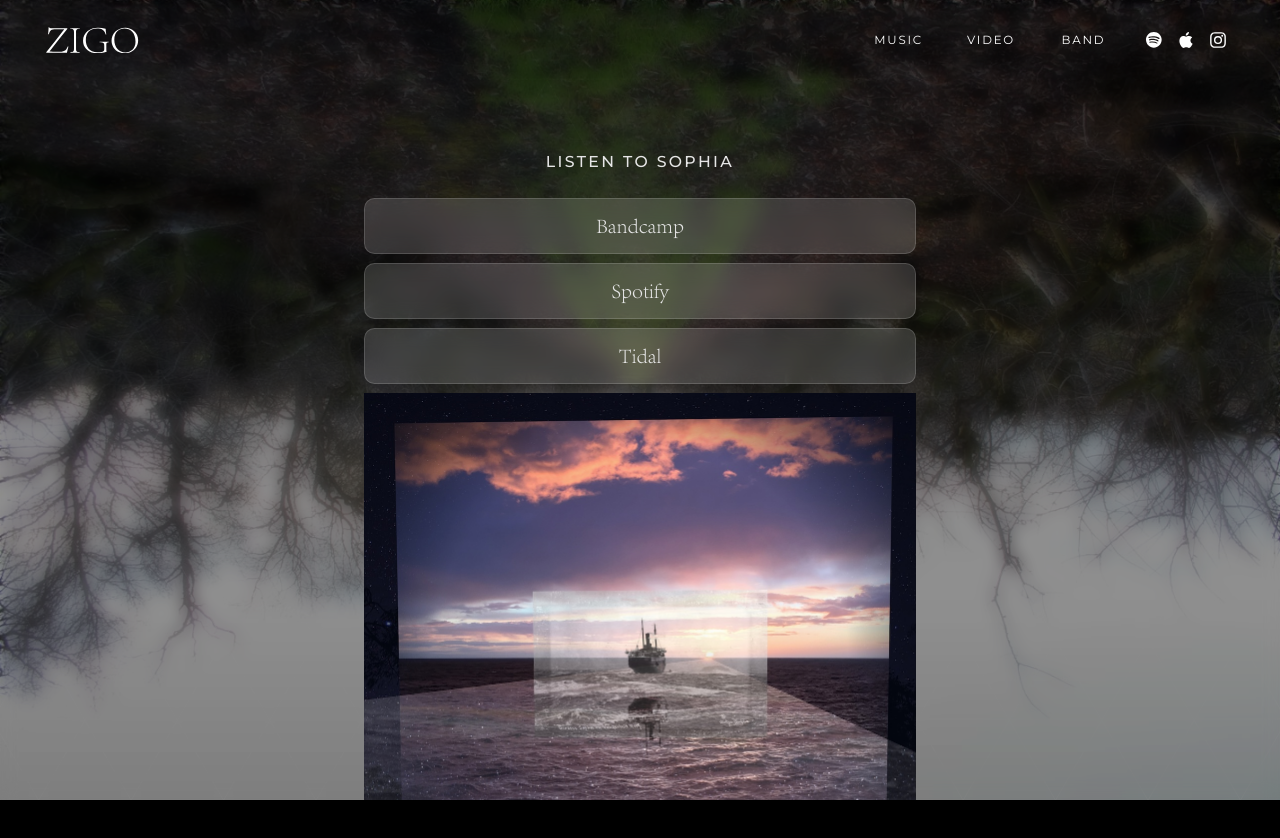
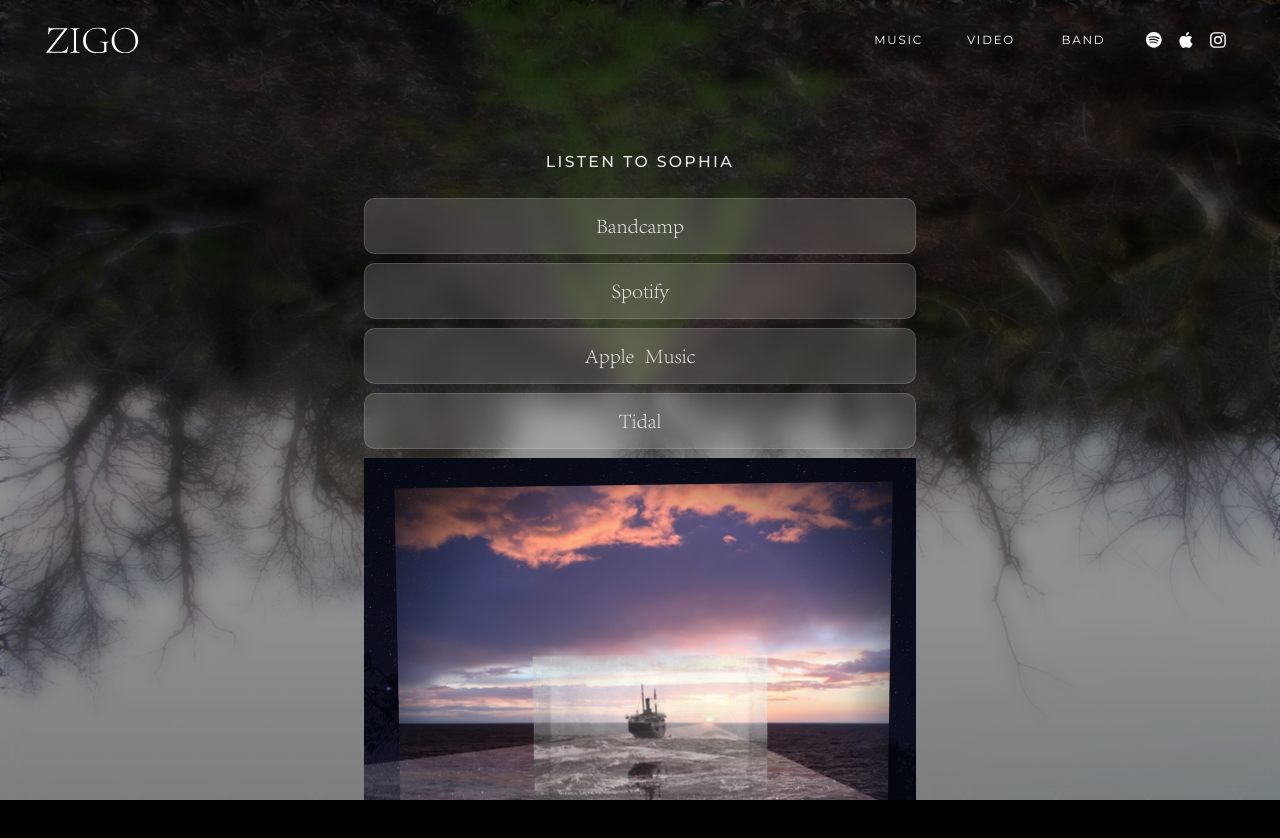
Before and after one commit to rook-tx/zigo-nuxt, a Nuxt app: page /linktree in a window 1280 px wide. Shown: the top 838 px of the page. Built offline with nearby package versions, Linux system fonts and the light colour scheme.

Commit message:
apple music sophia

```diff
--- a/pages/linktree.vue
+++ b/pages/linktree.vue
@@ -7,6 +7,7 @@ useHead({
 const sophia = [
   { title: 'Bandcamp', url: 'https://wearezigo.bandcamp.com/track/sophia' },
   { title: 'Spotify', url: 'https://open.spotify.com/album/3dWXHJzXUrCRtoqVaZs10M' },
+  { title: 'Apple Music', url: 'https://music.apple.com/album/sophia-single/1855161510' },
   { title: 'Tidal', url: 'https://tidal.com/album/475308034' },
 ]
 const links = [
```
